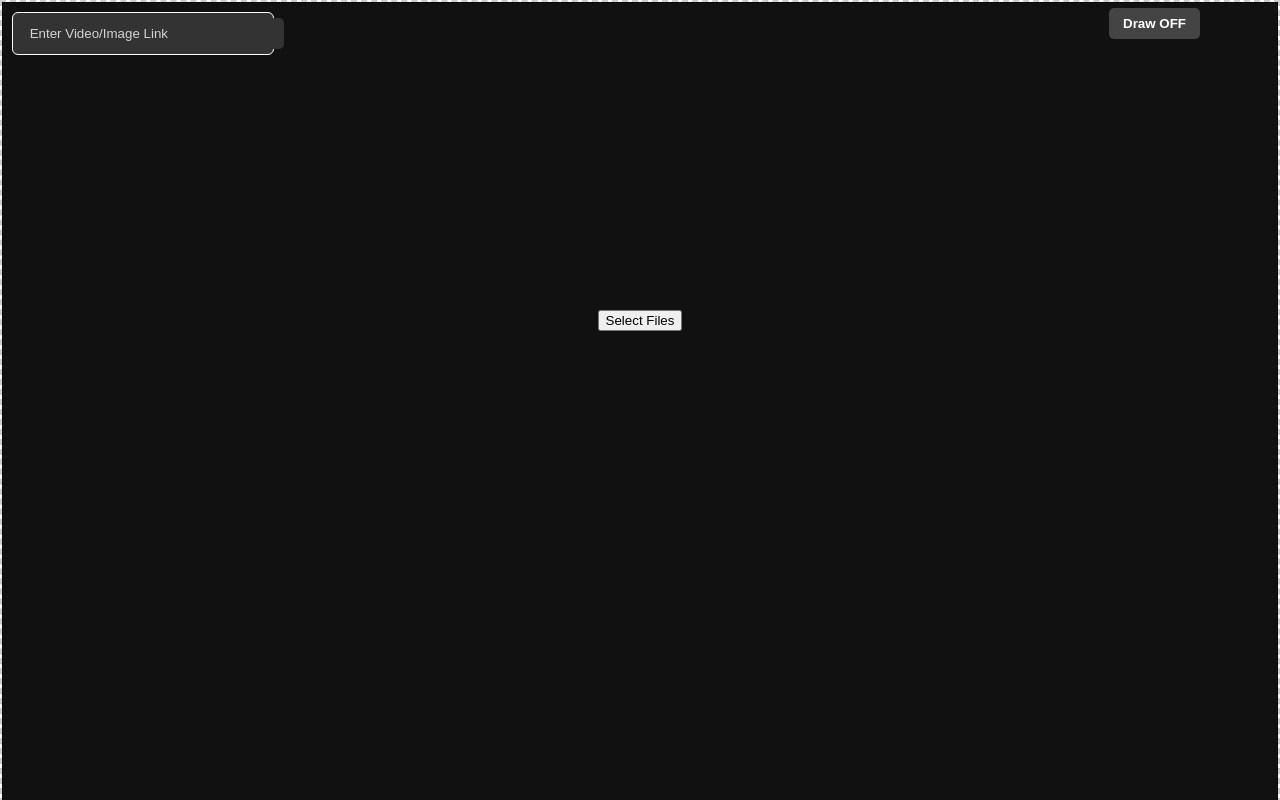
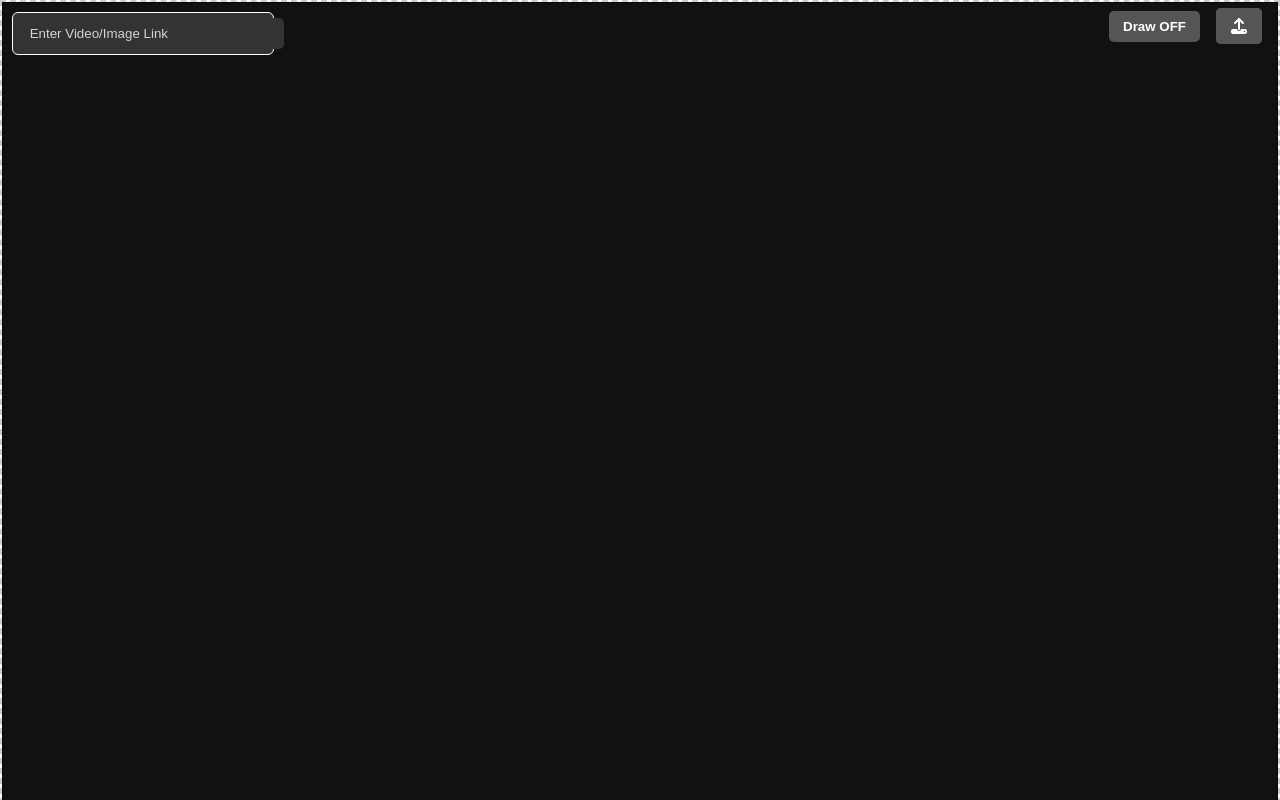
Before and after one commit to MatthewLacerda2/DontBoard, a React (Create React App) app in the folder front-end/: page / in a window 1280 px wide. Shown: the top 800 px of the page. Built offline with nearby package versions, Linux system fonts and the light colour scheme.

Commit message:
button upload is cute now

```diff
--- a/front-end/package.json
+++ b/front-end/package.json
@@ -3,6 +3,9 @@
   "version": "0.1.0",
   "private": true,
   "dependencies": {
+    "@fortawesome/fontawesome-svg-core": "^6.5.1",
+    "@fortawesome/free-solid-svg-icons": "^6.5.1",
+    "@fortawesome/react-fontawesome": "^0.2.0",
     "@testing-library/jest-dom": "^5.17.0",
     "@testing-library/react": "^13.4.0",
     "@testing-library/user-event": "^13.5.0",
--- a/front-end/src/components/ButtonUpload.tsx
+++ b/front-end/src/components/ButtonUpload.tsx
@@ -1,4 +1,6 @@
 import React, { useRef, ChangeEvent } from 'react';
+import { FontAwesomeIcon } from '@fortawesome/react-fontawesome';
+import { faUpload } from '@fortawesome/free-solid-svg-icons';
 
 interface ButtonUploadProps {
   onUpload: (files: FileList | null) => void;
@@ -7,20 +9,29 @@ interface ButtonUploadProps {
 const ButtonUpload: React.FC<ButtonUploadProps> = ({ onUpload }) => {
   const fileInputRef = useRef<HTMLInputElement>(null);
 
-  const handleClick = () => {
-    if (fileInputRef.current) {
-      fileInputRef.current.click();
-    }
-  };
-
   const handleFileChange = (event: ChangeEvent<HTMLInputElement>) => {
     const files = event.target.files;
     onUpload(files);
   };
 
   return (
-    <div>
-      <button onClick={handleClick}>Select Files</button>
+    <div
+      style={{
+        position: 'absolute',
+        top: '8px',
+        right: '18px',
+      }}
+    >
+      <label
+        style={{
+          backgroundColor: '#555555',
+          color: '#ffffff',
+          padding: '10px 15px',
+          cursor: 'pointer',
+          borderRadius: '5px',
+          display: 'inline-flex',
+        }}
+      >
         <input
           type="file"
           ref={fileInputRef}
@@ -28,6 +39,8 @@ const ButtonUpload: React.FC<ButtonUploadProps> = ({ onUpload }) => {
           onChange={handleFileChange}
           multiple
         />
+        <FontAwesomeIcon icon={faUpload} />
+      </label>
     </div>
   );
 };
--- a/front-end/src/components/DndBoard.tsx
+++ b/front-end/src/components/DndBoard.tsx
@@ -49,6 +49,8 @@ const DndBoard: React.FC = () => {
   };
 
   const handleMouseDown = (e: React.MouseEvent<HTMLDivElement>, index: number) => {
+    e.preventDefault();
+
     setSelected(index);
     setDragging(index);
 
@@ -73,6 +75,8 @@ const DndBoard: React.FC = () => {
   };
 
   const handleMouseMove = (e: React.MouseEvent<HTMLDivElement>) => {
+    e.preventDefault();
+
     if (dragging !== null) {
       const updatedPositions = [...positions];
       updatedPositions[dragging] = {
@@ -112,92 +116,7 @@ const DndBoard: React.FC = () => {
   const handleDrop = (eve: React.DragEvent<HTMLDivElement>) => {
     eve.preventDefault();
 
-    const files = eve.dataTransfer.files;
-
-    const maxMediasNumber = 64;
-
-    if(media.length + files.length > maxMediasNumber){
-      alert("Maximum number of media files reached");
-      return;
-    }
-
-    for (let i = 0; i < files.length; i++) {
-      const file = files[i];
-      const maxMB = 24;
-      const maxSize = 1024 * 1024 * maxMB;
-
-      if (file.size > maxSize) {
-        console.warn(`File size exceeds ${maxMB}MB:`, file.name);
-        alert(`File size exceeds ${maxMB}MB: ${file.name}`);
-        continue;
-      }
-
-      let type: MediaItem['type'];
-      const defaultPosition: MediaPosition = { x: 0, y: 0 };
-
-      const extension = file.name.split('.').pop()?.toLowerCase();
-
-      if (file.type === 'text/plain') {
-        const reader = new FileReader();
-        type = 'text';
-
-        reader.onload = (event) => {
-          const textContent = event.target?.result as string;
-
-          if (isValidYoutubeLink(textContent)) {
-            type = 'youtube';
-          }
-
-          const newItem: MediaItem = {
-            type,
-            src: URL.createObjectURL(file),
-            name: file.name,
-            text: textContent,
-          };
-
-          setMedia((prevMedia) => [...prevMedia, newItem]);
-          setPositions([...positions, defaultPosition]);
-          setInitialPositions([...initialPositions, defaultPosition]);
-        };
-
-        reader.readAsText(file);
-        return;
-      }
-
-      if (file.type.startsWith('image/')) {
-        type = 'image';
-      } else if (file.type.startsWith('audio/')) {
-        type = 'audio';
-        defaultPosition.x = 40;
-      } else if (file.type.startsWith('video/')) {
-        type = 'video';
-      } else {
-        alert("Unsupported file format");
-        continue;
-      }
-
-      if (type === 'image' && ['jpg', 'jpeg', 'png', 'gif'].includes(extension as string)) {
-        type = 'image';
-      } else if (type === 'video' && extension === 'mp4') {
-        type = 'video';
-      } else if (type === 'audio' && extension === 'mp3') {
-        type = 'audio';
-        defaultPosition.x = 40;
-      } else {
-        alert(`Only ${getAllowedExtensions(type)} are allowed for ${type}`);
-        continue;
-      }
-
-      const newItem: MediaItem = {
-        type,
-        src: URL.createObjectURL(file),
-        name: file.name,
-      };
-
-      setMedia((prevMedia) => [...prevMedia, newItem]);
-      setPositions([...positions, defaultPosition]);
-      setInitialPositions([...initialPositions, defaultPosition]);
-    }
+    handleUpload(eve.dataTransfer.files);
   };
 
   const getAllowedExtensions = (type: string): string => {
@@ -304,7 +223,6 @@ const DndBoard: React.FC = () => {
     }
   };
 
-
   const handleDelete = (event: KeyboardEvent) => {
     if (event.key === 'Delete' && selected !== null) {
       setMedia((prevMedia) => prevMedia.filter((_, index) => index !== selected));
@@ -399,10 +317,10 @@ const DndBoard: React.FC = () => {
       <button
         onClick={handleDrawingToggle}
         style={{
-          position: 'absolute', top: 8, right: 80,
+          position: 'absolute', top: 11, right: 80,
           zIndex: 999,
           padding: '8px 14px',
-          backgroundColor: drawingMode ? '#ff5b5b' : '#444444',
+          backgroundColor: drawingMode ? '#ff5b5b' : '#555555',
           color: '#ffffff',
           border: 'none',
           borderRadius: '5px',
```
Also changed, not shown: 1 other file (tests, documents, lock files or other folders). Lines whose indentation alone changed are shown as unchanged.
